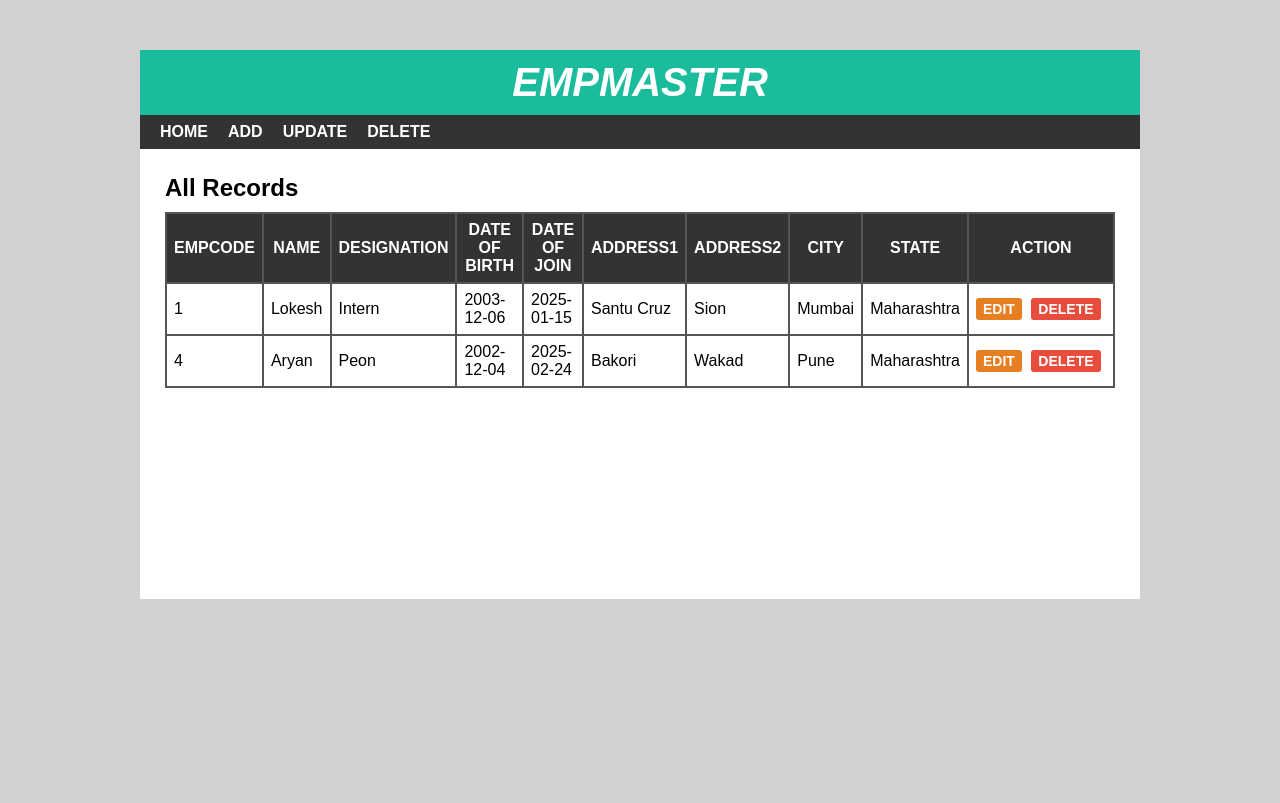
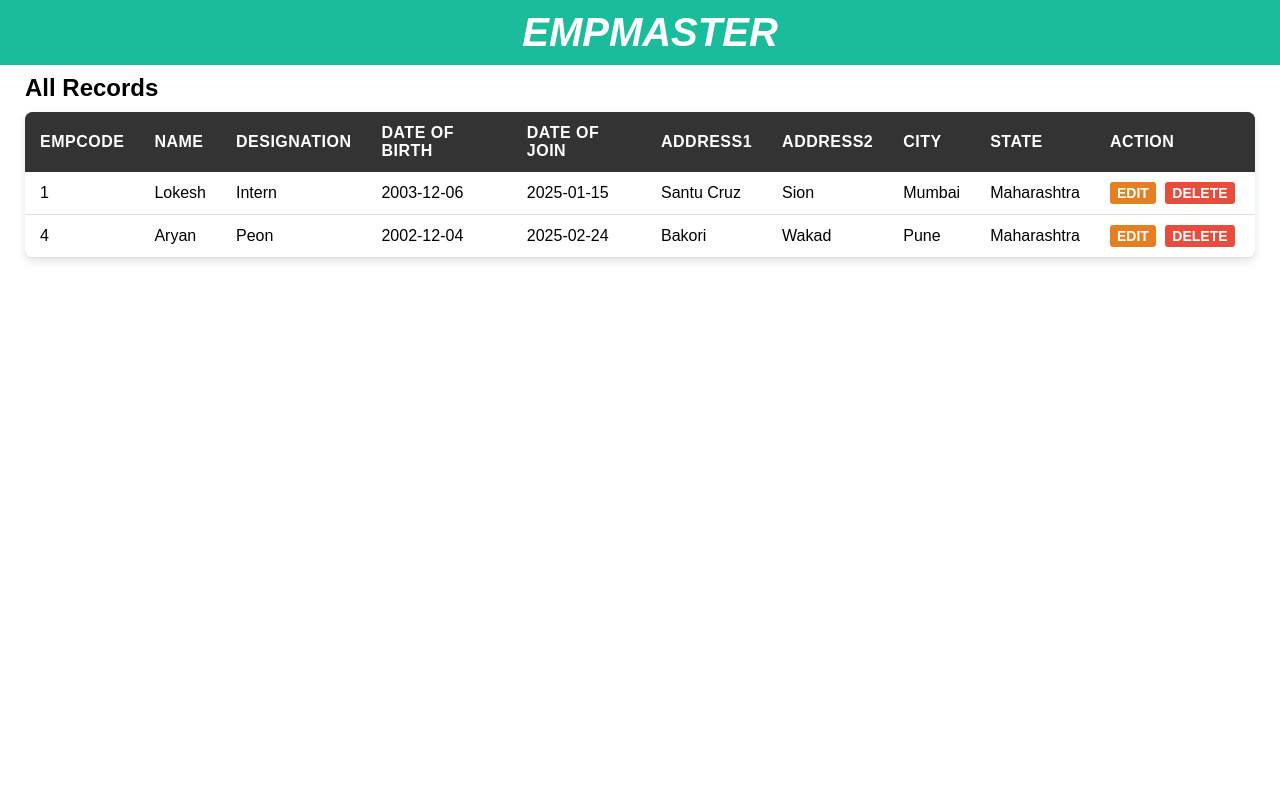
Before and after one commit to Lokeshbhosale1234/emp-master_php, a PHP site: page /crud/index.php in a window 1280 px wide. Before the commit the page ends 599 px from the top, so only its background shows below. Run offline with PHP 8.4, Linux system fonts and the light colour scheme; data comes from the database, SQL or seed files in the repository.

Commit message:
styling and other fixes

```diff
--- a/css/style.css
+++ b/css/style.css
@@ -3,11 +3,10 @@
     margin: 0;
     padding: 0;
     background: #d1d1d1;
+    overflow: hidden;
 }
 
 #wrapper{
-    width: 1000px;
-    margin: 50px auto 0;
     background-color: #fff;
 }
 
@@ -15,6 +14,8 @@
     text-align: center;
     background-color: #1abc9c;
     padding: 10px;
+    position: fixed;
+    width: 100%;
 }
 
 #header h1{
@@ -54,8 +55,12 @@
 }
 
 #main-content{
-     padding: 25px;
+    padding: 0 25px;
+    padding: 25px;
     min-height: 400px;
+    margin-top: 15px;
+    overflow-y: auto;
+    height: 88vh;
 }
 #main-content h2{
     margin: 0 0 10px;
@@ -168,3 +173,46 @@
 #main-content .pagination li a:hover{
     background-color: #333;
 }
+
+table {
+    width: 100%;
+    border-collapse: collapse;
+    font-family: Arial, sans-serif;
+    font-size: 16px;
+    border-radius: 8px;
+    overflow: hidden;
+    box-shadow: 0 4px 8px rgba(0, 0, 0, 0.1);
+}
+
+th, td {
+    padding: 12px 15px;
+    text-align: left;
+}
+
+th {
+    background-color: #007bff;
+    color: white;
+    text-transform: uppercase;
+    letter-spacing: 0.5px;
+}
+
+tr:nth-child(even) {
+    background-color: #f8f9fa;
+}
+
+tr:hover {
+    background-color: #e9ecef;
+    transition: background-color 0.3s ease-in-out;
+}
+
+td {
+    border-bottom: 1px solid #ddd;
+}
+
+th:first-child, td:first-child {
+    border-left: none;
+}
+
+th:last-child, td:last-child {
+    border-right: none;
+}
--- a/delete-inline.php
+++ b/delete-inline.php
@@ -7,8 +7,10 @@
 $sql = "DELETE FROM employee WHERE empCode = '{$empCode}'";
 $result = mysqli_query($conn , $sql) or die("Query Unssuccessfull.");
 
-header("Location:http://localhost/crud/index.php");
 
 mysqli_close($conn);
 
+header("Location: index.php");
+exit();
+
 ?>
--- a/index.php
+++ b/index.php
@@ -13,6 +13,8 @@
     if(mysqli_num_rows($result) > 0){                                                                                            // The Function 'mysqli_num_rows' counts the number of rows in the Variable/Array '$result' .                                                                               //
 
     ?>
+
+
 
     <table cellpadding="7px">
         <thead>
--- a/savedata.php
+++ b/savedata.php
@@ -15,9 +15,11 @@
 $sql = "INSERT INTO employee(name,designation,birthDate,joinDate,addr1,addr2,city,state) VALUES ('{$name}','{$designation}','{$birthDate}','{$joinDate}','{$addr1}','{$addr2}','{$city}','{$state}')";
 $result = mysqli_query($conn , $sql) or die("Query Unsucessfull");
 
-header("Location:http://localhost/crud/index.php");
 
 mysqli_close($conn);
 
+header("Location: index.php");
+exit();
+
 
 ?>
--- a/updatedata.php
+++ b/updatedata.php
@@ -16,7 +16,10 @@
 $sql = "UPDATE employee SET name = '{$name}',designation = '{$designation}', birthDate = '{$birthDate}', joinDate = '{$joinDate}',addr1 = '{$addr1}',addr2 = '{$addr2}',city ='{$city}',state = '{$state}' WHERE empCode = '{$empCode}'";
 $result = mysqli_query($conn , $sql) or die("Query Unsucessfull");
 
-header("Location:http://localhost/crud/index.php");
+//header("Location:http://localhost/crud/index.php");
+header("Location: index.php");
+exit();
+
 
 mysqli_close($conn);
 
```
